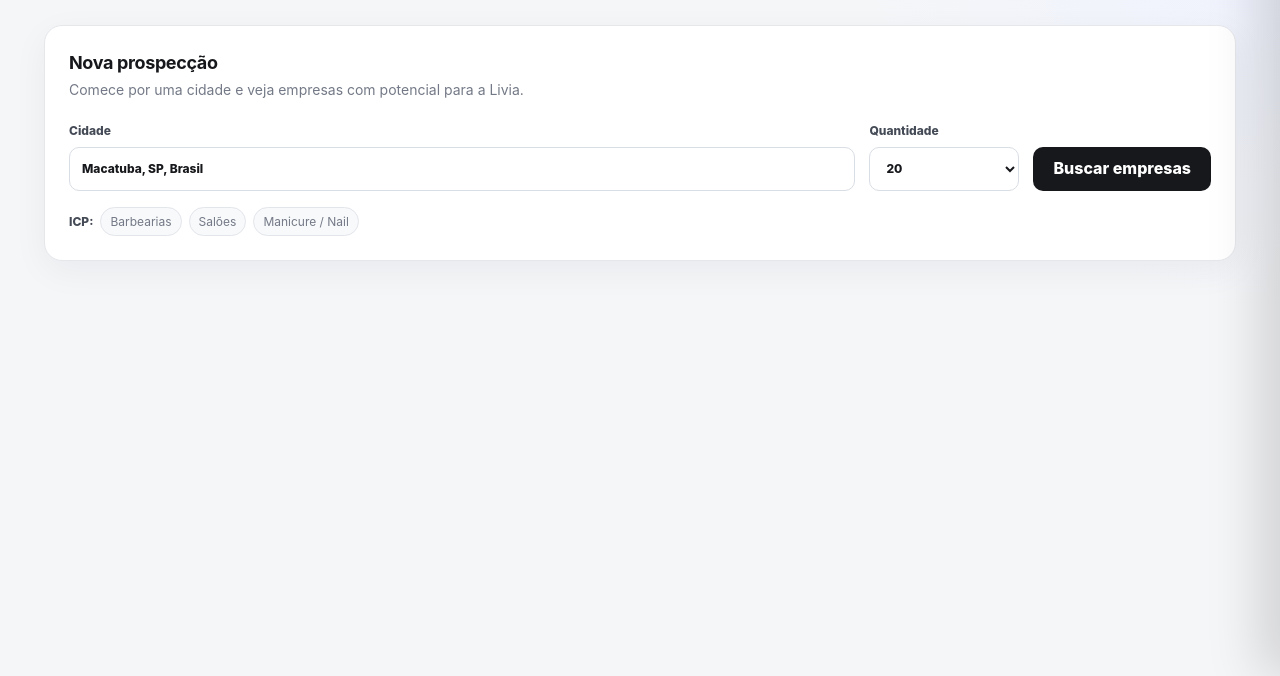
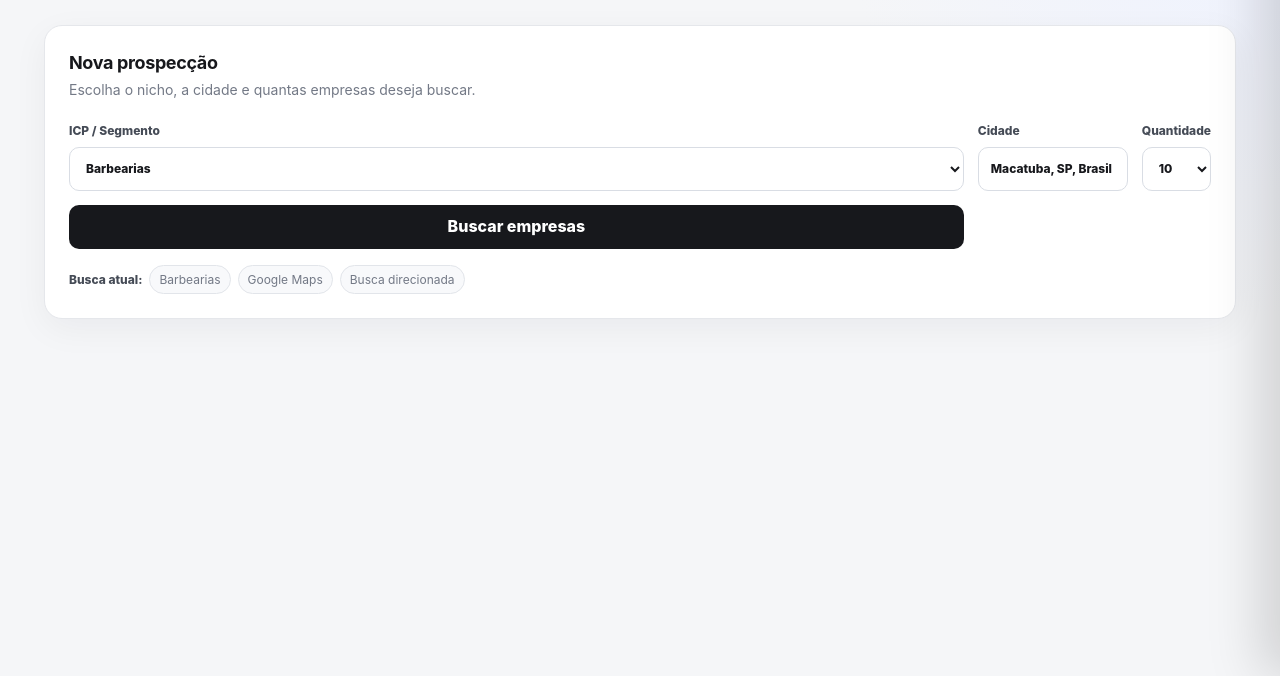
Before and after one commit to niltinhoapp/livia-revenue-engine, a website: page index.html in a window 1280 px wide. Shown: the part 124-800 px from the top of the page. Drawn offline with Linux system fonts and the light colour scheme.

Commit message:
feat: add selectable ICP and search quantity

```diff
--- a/index.html
+++ b/index.html
@@ -23,10 +23,27 @@
         <div class="section-heading">
           <div>
             <h2>Nova prospecção</h2>
-            <p>Comece por uma cidade e veja empresas com potencial para a Livia.</p>
+            <p>Escolha o nicho, a cidade e quantas empresas deseja buscar.</p>
           </div>
         </div>
         <form id="search-form" class="search-form">
+          <label>
+            ICP / Segmento
+            <select id="search-segment" name="segment">
+              <option value="barbearia">Barbearias</option>
+              <option value="salao_de_beleza">Salões de beleza</option>
+              <option value="manicure_nail_designer">Manicure / Nail Designer</option>
+              <option value="clinica_odontologica">Clínicas odontológicas</option>
+              <option value="clinica_estetica">Clínicas de estética</option>
+              <option value="academia">Academias</option>
+              <option value="pet_shop">Pet shops</option>
+              <option value="veterinaria">Clínicas veterinárias</option>
+              <option value="restaurante">Restaurantes</option>
+              <option value="imobiliaria">Imobiliárias</option>
+              <option value="oficina_mecanica">Oficinas mecânicas</option>
+              <option value="escola_curso">Escolas / Cursos</option>
+            </select>
+          </label>
           <label>
             Cidade
             <input id="city" name="city" value="Macatuba, SP, Brasil" placeholder="Ex.: Bauru, SP, Brasil" required />
@@ -34,17 +51,25 @@
           <label>
             Quantidade
             <select id="max" name="max">
-              <option value="10">10</option>
-              <option value="20" selected>20</option>
+              <option value="10" selected>10</option>
+              <option value="20">20</option>
+              <option value="30">30</option>
+              <option value="40">40</option>
+              <option value="50">50</option>
+              <option value="60">60</option>
+              <option value="70">70</option>
+              <option value="80">80</option>
+              <option value="90">90</option>
+              <option value="100">100</option>
             </select>
           </label>
           <button id="search-button" type="submit">Buscar empresas</button>
         </form>
         <div class="segments">
-          <span>ICP:</span>
-          <span class="tag">Barbearias</span>
-          <span class="tag">Salões</span>
-          <span class="tag">Manicure / Nail</span>
+          <span>Busca atual:</span>
+          <span class="tag" id="selected-segment-label">Barbearias</span>
+          <span class="tag">Google Maps</span>
+          <span class="tag">Busca direcionada</span>
         </div>
         <div id="error" class="error hidden"></div>
       </section>
@@ -67,7 +92,16 @@
               <option value="all">Todos os segmentos</option>
               <option value="barbearia">Barbearias</option>
               <option value="salao_de_beleza">Salões de beleza</option>
-              <option value="manicure_nail_designer">Manicure / Nail</option>
+              <option value="manicure_nail_designer">Manicure / Nail Designer</option>
+              <option value="clinica_odontologica">Clínicas odontológicas</option>
+              <option value="clinica_estetica">Clínicas de estética</option>
+              <option value="academia">Academias</option>
+              <option value="pet_shop">Pet shops</option>
+              <option value="veterinaria">Clínicas veterinárias</option>
+              <option value="restaurante">Restaurantes</option>
+              <option value="imobiliaria">Imobiliárias</option>
+              <option value="oficina_mecanica">Oficinas mecânicas</option>
+              <option value="escola_curso">Escolas / Cursos</option>
             </select>
             <select id="score-filter" aria-label="Filtrar por score">
               <option value="0">Todos os scores</option>
```
